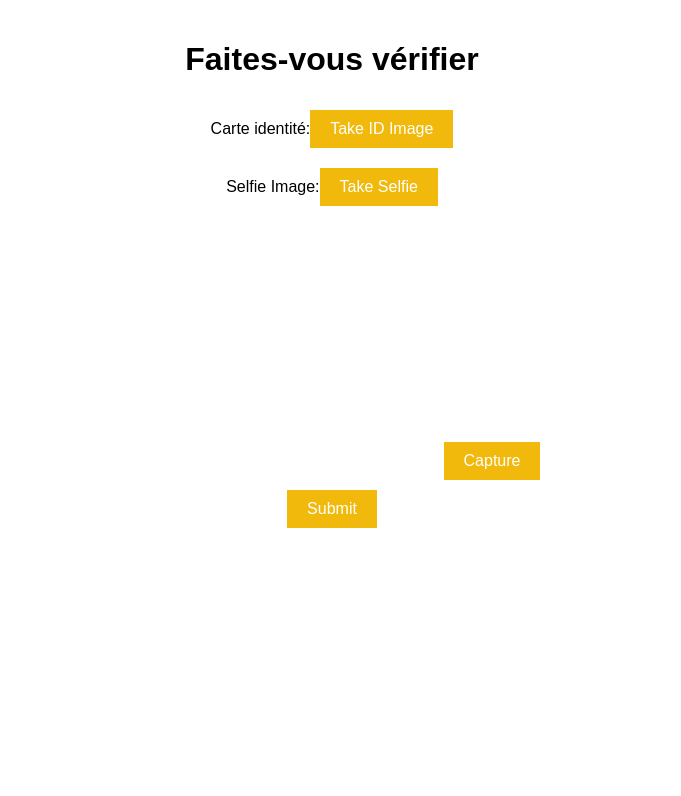
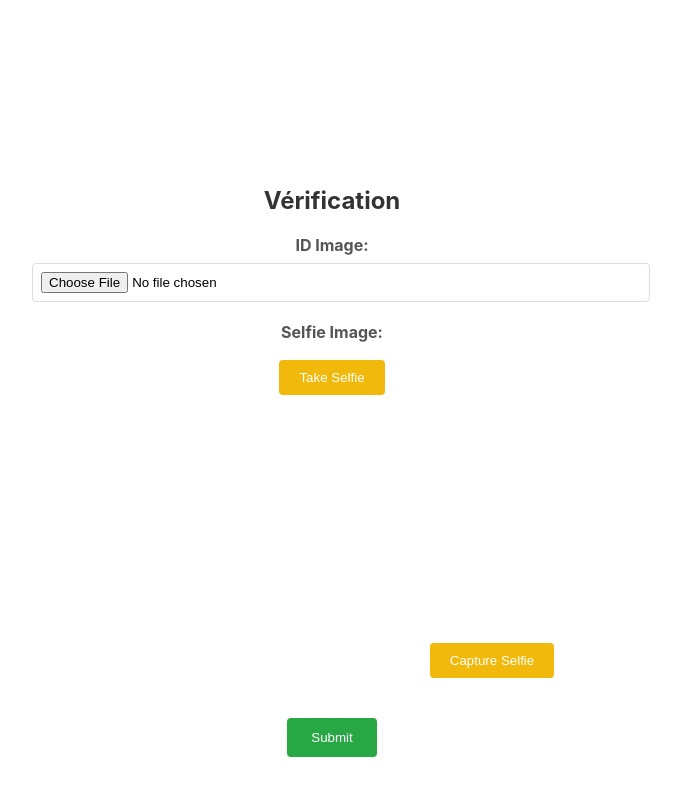
Before and after one commit to btissam19/face-recognition, a React (Create React App) app in the folder face-recognition-frontend/: page /verification in a window 1280 px wide. Both pictures are taken after a click on the button "Take Selfie". Shown: the top 796 px of the page, without its empty margins (308-989 px from the left). Built offline with nearby package versions, Linux system fonts and the light colour scheme; no server answers.

Commit message:
adding cbes on ui and back to upload file

```diff
--- a/face-recognition-frontend/src/Verification.css
+++ /dev/null
@@ -1,33 +0,0 @@
-.verification-container {
-    text-align: center;
-    padding: 20px;
-    font-family: Arial, sans-serif;
-  }
-
-  form {
-    display: flex;
-    flex-direction: column;
-    align-items: center;
-  }
-
-  form div {
-    margin: 10px 0;
-  }
-
-  button {
-    background-color: #f0b90b;
-    color: white;
-    border: none;
-    padding: 10px 20px;
-    cursor: pointer;
-    font-size: 16px;
-  }
-
-  button:hover {
-    background-color: #d8a409;
-  }
-
-  .error {
-    color: red;
-    margin-top: 20px;
-  }
--- a/face-recognition-frontend/src/Confidality.js
+++ b/face-recognition-frontend/src/components/Confidality.js
@@ -1,7 +1,6 @@
 import React, { useState } from 'react';
 import { Link } from 'react-router-dom';
-import './Confidality.css';
-
+import '../style/Confidality.css'
 function Confidality() {
   const [country, setCountry] = useState('Autres pays');
 
--- a/face-recognition-frontend/src/Instructions.js
+++ b/face-recognition-frontend/src/components/Instructions.js
@@ -1,7 +1,7 @@
 import React from 'react';
 import { Link } from 'react-router-dom';
 import { FaIdCard, FaCamera } from 'react-icons/fa';
-import './Instructions.css';
+import '../style/Instructions.css';
 
 function Instructions() {
   return (
--- a/face-recognition-frontend/src/Landing.js
+++ b/face-recognition-frontend/src/components/Landing.js
@@ -1,7 +1,7 @@
 import React from 'react';
 import { Link } from 'react-router-dom';
 import { FaIdCard, FaCamera } from 'react-icons/fa';
-import './Landing.css';
+import '../style/Landing.css'
 
 function Landing() {
   return (
--- a/face-recognition-frontend/src/Verification.js
+++ b/face-recognition-frontend/src/components/Verification.js
@@ -1,22 +1,24 @@
 import React, { useState, useRef } from 'react';
 import Webcam from 'react-webcam';
-import './Verification.css';
+import '../style/Verification.css'
 
 function Verification() {
   const [idImage, setIdImage] = useState(null);
   const [selfieImage, setSelfieImage] = useState(null);
   const [result, setResult] = useState(null);
   const [showWebcam, setShowWebcam] = useState(false);
-  const [currentCapture, setCurrentCapture] = useState(null);
   const [error, setError] = useState(null);
   const webcamRef = useRef(null);
 
-  const handleCaptureClick = (type) => {
-    setShowWebcam(true);
-    setCurrentCapture(type);
+  const handleIdImageChange = (e) => {
+    setIdImage(e.target.files[0]);
   };
 
-  const captureImage = () => {
+  const handleSelfieCaptureClick = () => {
+    setShowWebcam(true);
+  };
+
+  const captureSelfie = () => {
     const imageSrc = webcamRef.current.getScreenshot();
     const byteString = atob(imageSrc.split(',')[1]);
     const ab = new ArrayBuffer(byteString.length);
@@ -25,14 +27,8 @@ function Verification() {
       ia[i] = byteString.charCodeAt(i);
     }
     const blob = new Blob([ab], { type: 'image/jpeg' });
-    const file = new File([blob], "capture.jpg", { type: "image/jpeg" });
-
-    if (currentCapture === 'id') {
-      setIdImage(file);
-    } else {
+    const file = new File([blob], "selfie.jpg", { type: "image/jpeg" });
     setSelfieImage(file);
-    }
-
     setShowWebcam(false);
   };
 
@@ -62,28 +58,15 @@ function Verification() {
 
   return (
     <div className="verification-container">
-      <h1>Faites-vous vérifier</h1>
-      <form onSubmit={handleSubmit}>
-        <div>
-          <label>Carte identité:</label>
-          <button type="button" onClick={() => handleCaptureClick('id')}>Take ID Image</button>
-          {idImage && (
-            <div>
-              <h3>Carte identité:</h3>
-              <img src={URL.createObjectURL(idImage)} alt="ID" width={160} height={160} />
+      <h1>Vérification</h1>
+      <form onSubmit={handleSubmit} className="verification-form">
+        <div className="form-group">
+          <label>ID Image:</label>
+          <input type="file" onChange={handleIdImageChange} className="file-input" />
         </div>
-          )}
-        </div>
-        <div>
+        <div className="form-group">
           <label>Selfie Image:</label>
-          <button type="button" onClick={() => handleCaptureClick('selfie')}>Take Selfie</button>
-          {selfieImage && (
-            <div>
-              <h3>Selfie Preview:</h3>
-              <img src={URL.createObjectURL(selfieImage)} alt="Selfie" width={160} height={160} />
-            </div>
-          )}
-        </div>
+          <button type="button" onClick={handleSelfieCaptureClick} className="capture-button">Take Selfie</button>
           {showWebcam && (
             <div className="webcam-container">
               <Webcam
@@ -92,15 +75,23 @@ function Verification() {
                 screenshotFormat="image/jpeg"
                 width={320}
                 height={240}
+                className="webcam"
               />
-            <button type="button" onClick={captureImage}>Capture</button>
+              <button type="button" onClick={captureSelfie} className="capture-button">Capture Selfie</button>
             </div>
           )}
-        <button type="submit">Submit</button>
+          {selfieImage && (
+            <div className="image-preview">
+              <h3>Selfie Preview:</h3>
+              <img src={URL.createObjectURL(selfieImage)} alt="selfie" width={160} height={160} className="preview-image" />
+            </div>
+          )}
+        </div>
+        <button type="submit" className="submit-button">Submit</button>
       </form>
-      {error && <div className="error">{error}</div>}
+      {error && <div className="error-message">{error}</div>}
       {result && (
-        <div>
+        <div className="result-container">
           <h2>Result</h2>
           <p>Similarity Score: {result.similarity_score}</p>
           <p>Match Status: {result.match_status}</p>
--- a/face-recognition-frontend/src/Confidality.css
+++ b/face-recognition-frontend/src/style/Confidality.css
@@ -1,7 +1,8 @@
 .confidality-container {
     padding: 20px;
     max-width: 600px;
-    margin: auto;
+    margin-top: 60px;
+
   }
 
   .confidality-container h2 {
--- a/face-recognition-frontend/src/Instructions.css
+++ b/face-recognition-frontend/src/style/Instructions.css
@@ -2,6 +2,7 @@
     text-align: left;
     padding: 20px;
     font-family: Arial, sans-serif;
+    margin-top: 150px;
   }
 
   .step {
--- a/face-recognition-frontend/src/Landing.css
+++ b/face-recognition-frontend/src/style/Landing.css
@@ -2,6 +2,7 @@
     text-align: center;
     padding: 20px;
     font-family: Arial, sans-serif;
+    margin-top: 150px;
   }
 
   .steps {
--- /dev/null
+++ b/face-recognition-frontend/src/style/Verification.css
@@ -0,0 +1,97 @@
+.verification-container {
+  text-align: center;
+  margin: 20px auto;
+  max-width: 600px;
+  padding: 20px;
+  margin-top: 150px;
+}
+
+.verification-container h1 {
+  margin-bottom: 20px;
+  font-size: 24px;
+  color: #333;
+}
+
+.verification-form {
+  display: flex;
+  flex-direction: column;
+  align-items: center;
+}
+
+.form-group {
+  margin-bottom: 20px;
+  width: 100%;
+}
+
+.form-group label {
+  display: block;
+  margin-bottom: 8px;
+  font-weight: bold;
+  color: #555;
+}
+
+.file-input {
+  width: 100%;
+  padding: 8px;
+  border: 1px solid #ddd;
+  border-radius: 4px;
+}
+
+.capture-button {
+  padding: 10px 20px;
+  border: none;
+  background-color: #f0b90b;
+  color: white;
+  border-radius: 4px;
+  cursor: pointer;
+  margin-top: 10px;
+}
+
+.capture-button:hover {
+  background-color: #f0b90b;
+}
+
+.webcam-container {
+  margin-top: 20px;
+}
+
+.webcam {
+  margin-bottom: 10px;
+}
+
+.image-preview {
+  margin-top: 20px;
+}
+
+.preview-image {
+  border: 1px solid #ddd;
+  border-radius: 4px;
+  padding: 5px;
+}
+
+.submit-button {
+  padding: 12px 24px;
+  border: none;
+  background-color: #28a745;
+  color: white;
+  border-radius: 4px;
+  cursor: pointer;
+  margin-top: 20px;
+}
+
+.submit-button:hover {
+  background-color: #218838;
+}
+
+.error-message {
+  color: red;
+  margin-top: 20px;
+}
+
+.result-container {
+  margin-top: 20px;
+}
+
+.result-container h2 {
+  margin-bottom: 10px;
+}
```
Also changed, not shown: face-recognition-frontend/src/App.js (+4 -4 lines), 1 other file (tests, documents, lock files or other folders). Lines whose indentation alone changed are shown as unchanged.
